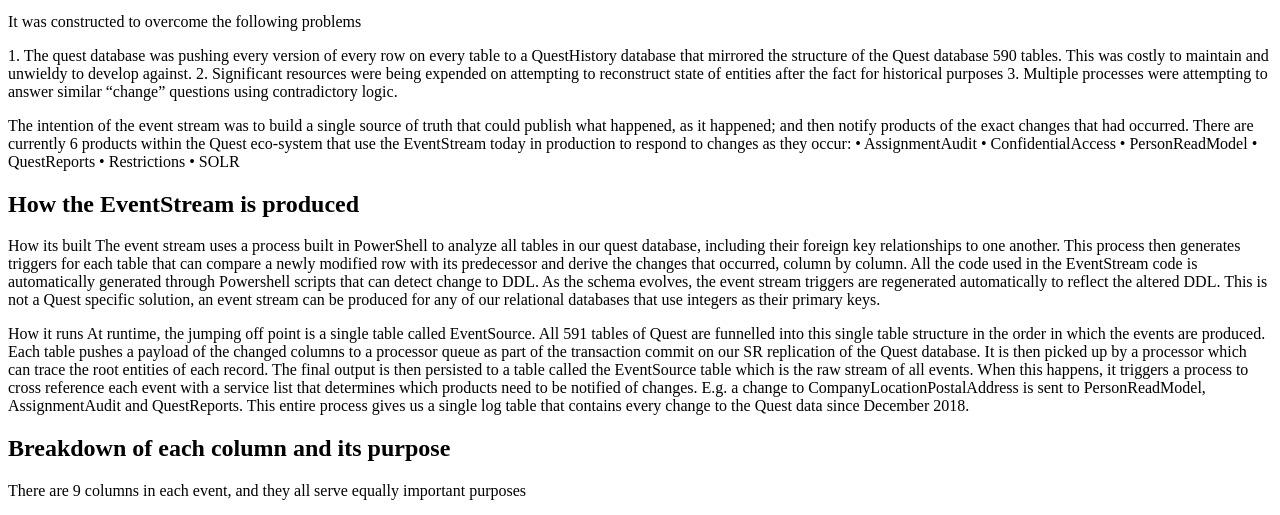
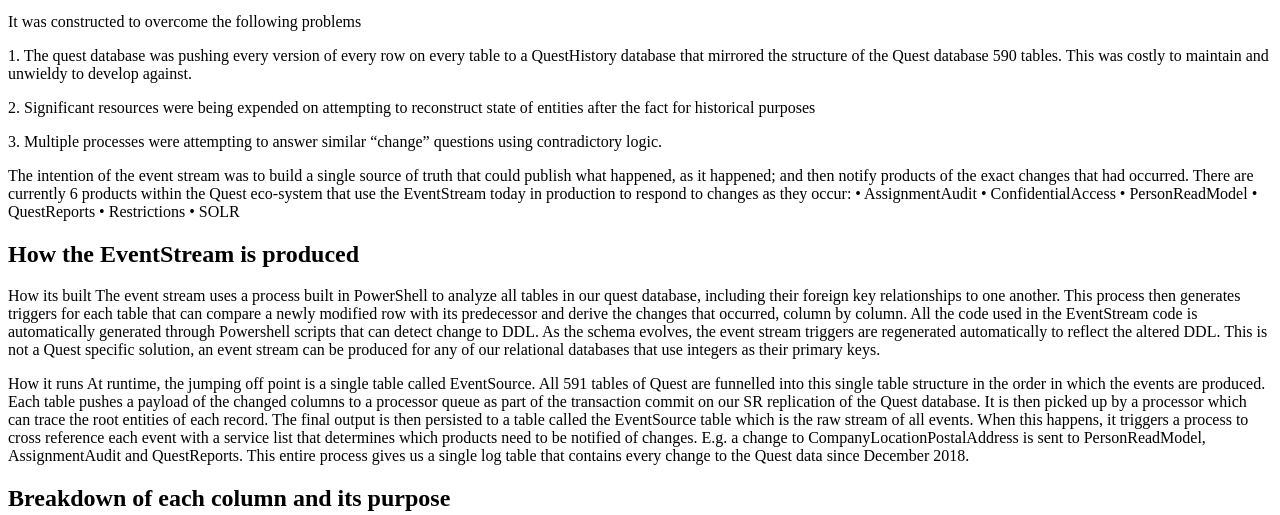
Before and after one commit to avandaleJohn/event-stream, a plain HTML site: page docs/index.html in a window 1280 px wide. Shown: the part 251-766 px from the top of the page. Drawn offline with Linux system fonts and the light colour scheme.

Commit message:
seperate out the tags

```diff
--- a/docs/index.html
+++ b/docs/index.html
@@ -63,10 +63,10 @@
     <p>The event stream is an append only, immutable log produced in SQL Server based upon events created in the quest database. It was deployed to production in December 2018 as a replacement for the quest history database.</p>
     <p>It was constructed to overcome the following problems</p>
 
-    <p>1.	The quest database was pushing every version of every row on every table to a QuestHistory database that mirrored the structure of the Quest database 590 tables.  This was costly to maintain and unwieldy to develop against.
-        2.	Significant resources were being expended on attempting to reconstruct state of entities after the fact for historical purposes
-        3.	Multiple processes were attempting to answer similar “change” questions using contradictory logic.
-        </p>
+    <p>1.	The quest database was pushing every version of every row on every table to a QuestHistory database that mirrored the structure of the Quest database 590 tables.  This was costly to maintain and unwieldy to develop against. </p>
+     <p>   2.	Significant resources were being expended on attempting to reconstruct state of entities after the fact for historical purposes </p>
+     <p>   3.	Multiple processes were attempting to answer similar “change” questions using contradictory logic. </p>
+
 
 
 <p>
```
